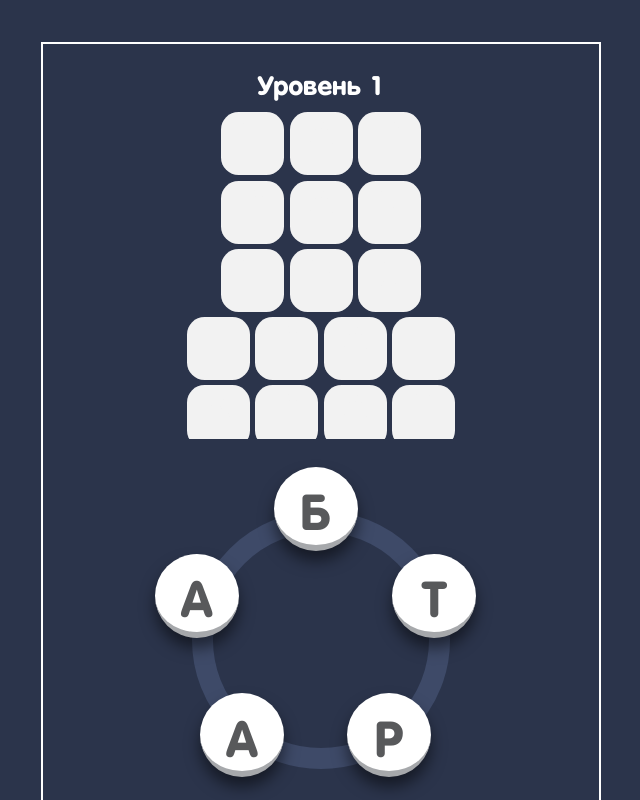
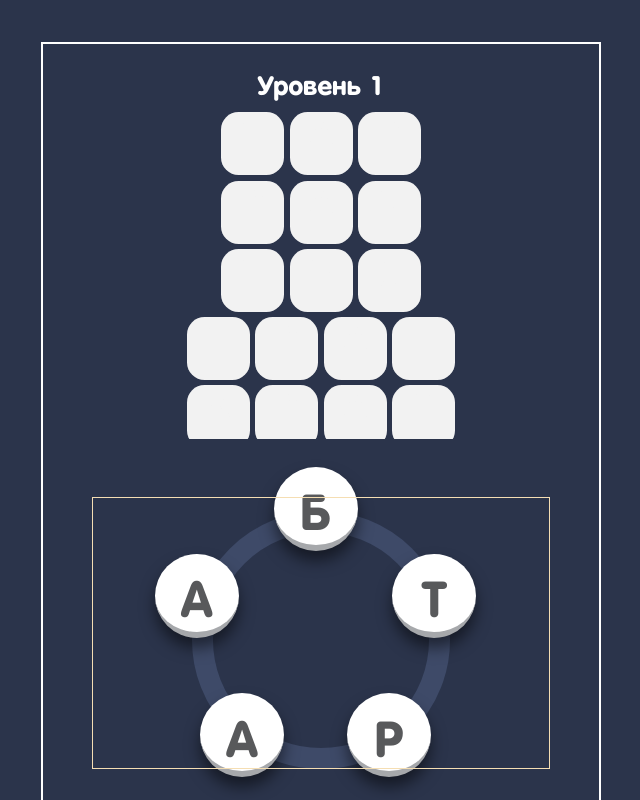
Before and after one commit to TatShen/testTaskOMG, a React (Vite) app: page / in a window 1280 px wide. Shown: the whole page, without its empty margins (319-959 px from the left). Built offline with nearby package versions, Linux system fonts and the light colour scheme.

Commit message:
-add canvas

```diff
--- a/src/App.jsx
+++ b/src/App.jsx
@@ -7,6 +7,7 @@ import { Modal } from "./Components/Modal/Modal";
 import { useStore } from "zustand";
 import LevelsStore from "./Store/LevelsStore";
 import EnterStore from "./Store/EnterStore";
+
 
 function App() {
   const [isOld, setIsOld] = useState(false);
@@ -42,6 +43,7 @@ function App() {
     setLevel();
     setWords();
     clearUsersWords();
+    localStorage.setItem('guessWords', JSON.stringify([]))
   };
 
   return (
--- a/src/App.module.scss
+++ b/src/App.module.scss
@@ -21,10 +21,14 @@
       color: #fff;
     }
   }
+
+  user-select: none;
+  -webkit-user-select: none;
+  -moz-user-select: none;
+  -ms-user-select: none;
 }
 
 .play {
-  position: relative;
   display: flex;
   flex-direction: column;
   justify-content: space-around;
--- a/src/Components/LettersBlock/LettersBlock.jsx
+++ b/src/Components/LettersBlock/LettersBlock.jsx
@@ -1,4 +1,4 @@
-import { useEffect, useState } from "react";
+import { useEffect, useState, useRef } from "react";
 import LevelsStore from "../../Store/LevelsStore";
 import { getLettersSet } from "../../utils/getLettersSet";
 
@@ -6,24 +6,23 @@ import styles from "./LettersBlock.module.scss";
 import { Letter } from "../Letter/Letter";
 import EnterStore from "../../Store/EnterStore";
 import { useStore } from "zustand";
+import { Lines } from "../Lines/Lines";
 
 export const LettersBlock = () => {
   const [letters, setLetters] = useState([]);
-  const {words} = useStore(LevelsStore)
+  const { words } = useStore(LevelsStore);
   const R = 125;
   const [isTracking, setIsTracking] = useState(false);
-  const [positions, setPositions] = useState([]);
   const [hoveredElements, setHoveredElements] = useState([]);
-
+  const positionsRef = useRef([]);
   useEffect(() => {
     setLetters(getLettersSet(words));
   }, [words]);
 
-
   const handleMouseDown = (e) => {
     setIsTracking(true);
     EnterStore.setState({ enter: [] });
-    setPositions((prevLines) => [...prevLines, { x: e.clientX, y: e.clientY }])
+    positionsRef.current.push({ x: e.clientX, y: e.clientY });
   };
 
   const handleMouseMove = (e) => {
@@ -42,26 +41,24 @@ export const LettersBlock = () => {
         ]);
         target.className = styles.hovered;
         EnterStore.getState().setEnter(target.textContent);
-
       }
-      setPositions((prevLines) => [...prevLines, { x: e.clientX, y: e.clientY }])
+      positionsRef.current.push({ x: e.clientX, y: e.clientY });
     }
   };
 
   const handleMouseUp = () => {
     setIsTracking(false);
-    EnterStore.getState().setUsersWords()
+    EnterStore.getState().setUsersWords();
     hoveredElements.forEach((element) => {
-      element.className = styles.letter
+      element.className = styles.letter;
     });
-    setHoveredElements([])
-    EnterStore.setState({ enter: [] })
+    setHoveredElements([]);
+    EnterStore.setState({ enter: [] });
   };
-
   return (
     <div
       className={styles.container}
-      onMouseDown={(e) =>  handleMouseDown(e)}
+      onMouseDown={(e) => handleMouseDown(e)}
       onMouseMove={(e) => handleMouseMove(e)}
       onMouseUp={handleMouseUp}
     >
@@ -88,22 +85,7 @@ export const LettersBlock = () => {
           })}
         </div>
       </div>
-      <svg className={styles.svg}>
-        {positions.map((point, index) => {
-          if (index === 0) return null;
-          const prevPoint = positions[index - 1];
-          return (
-            <line
-              className={styles.lines}
-              key={index}
-              x1={prevPoint.x}
-              y1={prevPoint.y}
-              x2={point.x}
-              y2={point.y}
-            />
-          );
-        })}
-      </svg>
+      <Lines className={styles.lines}/>
     </div>
   );
 };
--- a/src/Components/LettersBlock/LettersBlock.module.scss
+++ b/src/Components/LettersBlock/LettersBlock.module.scss
@@ -5,6 +5,7 @@
   justify-content: center;
   align-items: flex-end;
   position: relative;
+
 }
 
 .lettersBlock {
@@ -52,7 +53,7 @@
   height: 0;
 }
 
-.svg {
+.lines {
   position: absolute;
   top: 0;
   left: 0;
@@ -60,12 +61,5 @@
   height: 100%;
   z-index: 3;
   pointer-events: none;
+  border: 1px solid wheat;
 }
-
-.lines {
-  position: absolute;
-  top: 0;
-  left: 0;
-  stroke-width: 1.5rem;
-  stroke: #638ec4;
-}
--- /dev/null
+++ b/src/Components/Lines/Lines.jsx
@@ -0,0 +1,59 @@
+import { useRef, useEffect, useState } from "react";
+import PropTypes from 'prop-types';
+
+export const Lines = ({className}) => {
+  const canvasRef = useRef(null);
+  const contextRef = useRef(null);
+  const [isDrawing, setIsDrawing] = useState(false);
+
+  useEffect(() => {
+    const canvas = canvasRef.current;
+    const context = canvas.getContext("2d");
+    canvas.width = 295;
+    canvas.height = 295;
+    context.lineCap = "round";
+    context.strokeStyle = "#638EC4";
+    context.lineWidth = 21;
+
+    contextRef.current = context;
+  }, []);
+
+  const startDrawing = ({ nativeEvent }) => {
+    const { offsetX, offsetY } = nativeEvent;
+    contextRef.current.beginPath();
+    contextRef.current.moveTo(offsetX, offsetY);
+    contextRef.current.lineTo(offsetX, offsetY);
+    contextRef.current.stroke();
+    setIsDrawing(true);
+    nativeEvent.preventDefault();
+  };
+
+  const draw = ({ nativeEvent }) => {
+    const { offsetX, offsetY } = nativeEvent;
+    if (!isDrawing) {
+      return;
+    }
+    contextRef.current.lineTo(offsetX, offsetY);
+    contextRef.current.stroke();
+    nativeEvent.preventDefault();
+  };
+
+  const stopDrawing = () => {
+    contextRef.current.closePath();
+    setIsDrawing(false);
+  };
+
+  return (
+    <canvas
+      ref={canvasRef}
+      onMouseDown={startDrawing}
+      onMouseMove={draw}
+      onMouseUp={stopDrawing}
+      className={className}
+    ></canvas>
+  );
+};
+
+Lines.propTypes = {
+    className: PropTypes.string,
+};
--- a/src/utils/getSet.js
+++ /dev/null
@@ -1,5 +0,0 @@
-export const getSet = (arr1, arr2) => {
-  const set = new Set(arr1);
-  arr2.forEach((item) => set.add(item));
-  return set;
-};
```
Also changed, not shown: src/Components/Lines/Lines.module.scss (added).
